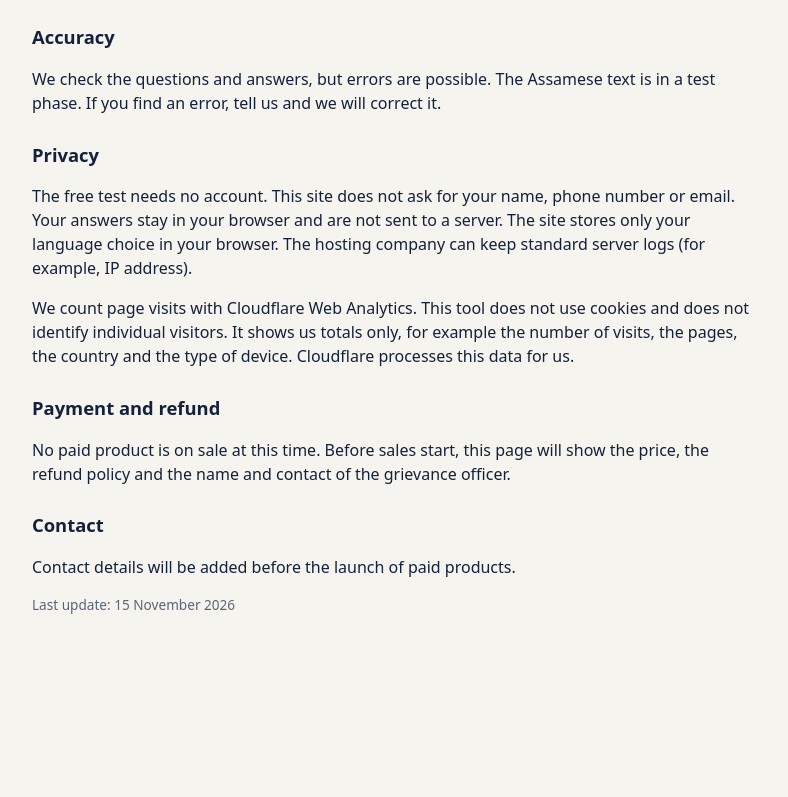
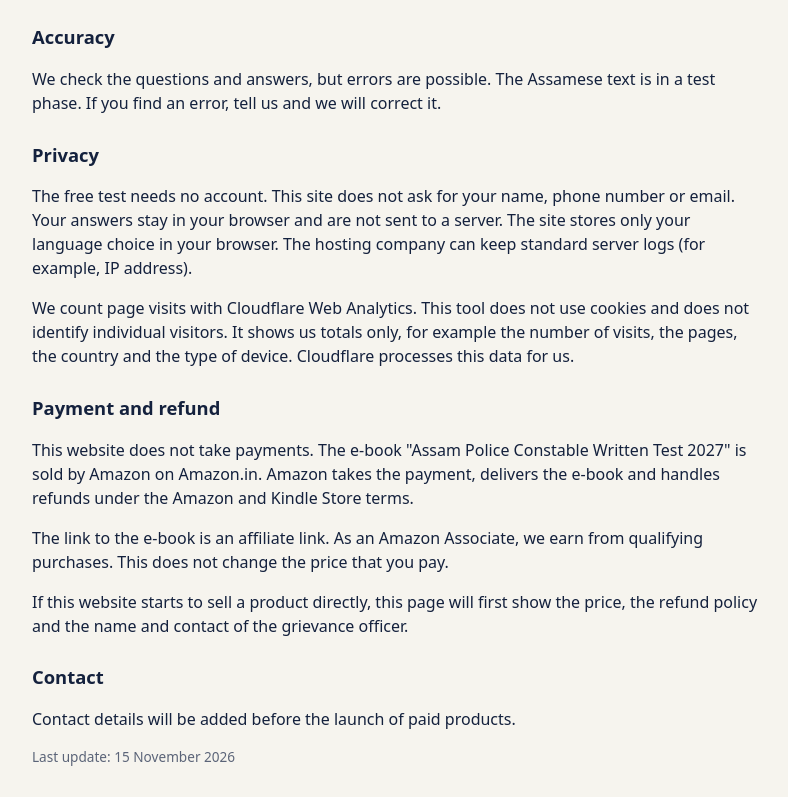
Before and after one commit to Byte-Forge-AI/axom-mock, a plain HTML site: page legal.html in a window 1280 px wide. Shown: the part 519-1316 px from the top of the page, without its empty margins (244-1032 px from the left). Before the commit the page ends 1164 px from the top, so only its background shows below. Drawn offline with Linux system fonts and the light colour scheme.

Commit message:
E-book link: Amazon Associates tag and disclosure; legal page: seller and refund text
Co-Authored-By: Claude Fable 5.2 <noreply@anthropic.com>
Claude-Session: https://claude.ai/code/session_01Qej35HnBc7EfxmPEJzRe4S

```diff
--- a/legal.html
+++ b/legal.html
@@ -28,7 +28,9 @@
 <p>We count page visits with Cloudflare Web Analytics. This tool does not use cookies and does not identify individual visitors. It shows us totals only, for example the number of visits, the pages, the country and the type of device. Cloudflare processes this data for us.</p>
 
 <h2>Payment and refund</h2>
-<p>No paid product is on sale at this time. Before sales start, this page will show the price, the refund policy and the name and contact of the grievance officer.</p>
+<p>This website does not take payments. The e-book "Assam Police Constable Written Test 2027" is sold by Amazon on Amazon.in. Amazon takes the payment, delivers the e-book and handles refunds under the Amazon and Kindle Store terms.</p>
+<p>The link to the e-book is an affiliate link. As an Amazon Associate, we earn from qualifying purchases. This does not change the price that you pay.</p>
+<p>If this website starts to sell a product directly, this page will first show the price, the refund policy and the name and contact of the grievance officer.</p>
 
 <h2>Contact</h2>
 <p>Contact details will be added before the launch of paid products.</p>
```
Also changed, not shown: index.html (+2 -2 lines).
